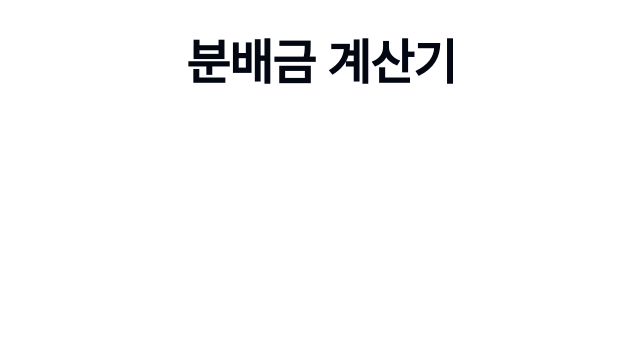
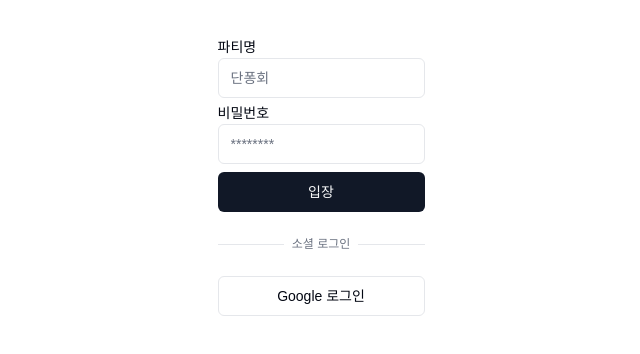
Before and after one commit to witch-factory/maple-share, a React (Vite) app: page / in a window 1280 px wide. Shown: the top 354 px of the page, without its empty margins (319-959 px from the left). Built offline with nearby package versions, Linux system fonts and the light colour scheme.

Commit message:
간단한 로그인 폼

```diff
--- a/package.json
+++ b/package.json
@@ -10,6 +10,7 @@
     "preview": "vite preview"
   },
   "dependencies": {
+    "@radix-ui/react-label": "^2.0.2",
     "@radix-ui/react-slot": "^1.0.2",
     "class-variance-authority": "^0.7.0",
     "clsx": "^2.0.0",
--- a/src/App.tsx
+++ b/src/App.tsx
@@ -1,9 +1,12 @@
+import AuthForm from './components/userAuthForm';
+
 function App() {
   return (
     <main className='p-10 flex justify-center'>
-      <h1 className='scroll-m-20 text-4xl font-extrabold tracking-tight lg:text-5xl'>
+      {/* <h1 className='scroll-m-20 text-4xl font-extrabold tracking-tight lg:text-5xl'>
         분배금 계산기
-      </h1>
+  </h1> */}
+      <AuthForm />
     </main>
   );
 }
--- /dev/null
+++ b/src/components/ui/input.tsx
@@ -0,0 +1,25 @@
+import * as React from "react"
+
+import { cn } from "@/lib/utils"
+
+export interface InputProps
+  extends React.InputHTMLAttributes<HTMLInputElement> {}
+
+const Input = React.forwardRef<HTMLInputElement, InputProps>(
+  ({ className, type, ...props }, ref) => {
+    return (
+      <input
+        type={type}
+        className={cn(
+          "flex h-10 w-full rounded-md border border-input bg-background px-3 py-2 text-sm ring-offset-background file:border-0 file:bg-transparent file:text-sm file:font-medium placeholder:text-muted-foreground focus-visible:outline-none focus-visible:ring-2 focus-visible:ring-ring focus-visible:ring-offset-2 disabled:cursor-not-allowed disabled:opacity-50",
+          className
+        )}
+        ref={ref}
+        {...props}
+      />
+    )
+  }
+)
+Input.displayName = "Input"
+
+export { Input }
--- /dev/null
+++ b/src/components/ui/label.tsx
@@ -0,0 +1,24 @@
+import * as React from "react"
+import * as LabelPrimitive from "@radix-ui/react-label"
+import { cva, type VariantProps } from "class-variance-authority"
+
+import { cn } from "@/lib/utils"
+
+const labelVariants = cva(
+  "text-sm font-medium leading-none peer-disabled:cursor-not-allowed peer-disabled:opacity-70"
+)
+
+const Label = React.forwardRef<
+  React.ElementRef<typeof LabelPrimitive.Root>,
+  React.ComponentPropsWithoutRef<typeof LabelPrimitive.Root> &
+    VariantProps<typeof labelVariants>
+>(({ className, ...props }, ref) => (
+  <LabelPrimitive.Root
+    ref={ref}
+    className={cn(labelVariants(), className)}
+    {...props}
+  />
+))
+Label.displayName = LabelPrimitive.Root.displayName
+
+export { Label }
--- /dev/null
+++ b/src/components/userAuthForm/index.tsx
@@ -0,0 +1,72 @@
+import { useState } from 'react';
+
+import { Button } from '@/components/ui/button';
+import { Input } from '@/components/ui/input';
+import { Label } from '@/components/ui/label';
+
+function UserAuthForm() {
+  const [isLoading, setIsLoading] = useState<boolean>(false);
+
+  const onSubmit = (e: React.FormEvent<HTMLFormElement>) => {
+    e.preventDefault();
+    setIsLoading(true);
+
+    setTimeout(() => {
+      setIsLoading(false);
+      console.log('submit');
+    }, 3000);
+  };
+
+  return (
+    <div className='grid gap-6'>
+      <form onSubmit={onSubmit}>
+        <div className='grid gap-2'>
+          <div className='grid gap-1'>
+            <Label htmlFor='party'>
+              파티명
+            </Label>
+            <Input
+              id='party'
+              placeholder='단퐁회'
+              type='text'
+              autoCapitalize='none'
+              autoComplete='organization'
+              autoCorrect='off'
+              disabled={isLoading}
+            />
+          </div>
+          <div className='grid gap-1'>
+            <Label htmlFor='password'>
+              비밀번호
+            </Label>
+            <Input
+              id='password'
+              placeholder='********'
+              type='password'
+              autoComplete='current-password'
+              disabled={isLoading}
+            />
+          </div>
+          <Button type='submit' disabled={isLoading}>
+            {isLoading ? '로딩 중...' : '입장'}
+          </Button>
+        </div>
+      </form>
+      <div className='relative'>
+        <div className='absolute inset-0 flex items-center'>
+          <span className='w-full border-t' />
+        </div>
+        <div className='relative flex justify-center text-xs uppercase'>
+          <span className='bg-background px-2 text-muted-foreground'>
+            소셜 로그인
+          </span>
+        </div>
+      </div>
+      <Button variant='outline' type='button' disabled={isLoading}>
+        Google 로그인
+      </Button>
+    </div>
+  );
+}
+
+export default UserAuthForm;
--- a/src/index.css
+++ b/src/index.css
@@ -35,6 +35,8 @@
     --radius: 0.5rem;
 
     font-family: sans-serif;
+
+    /* cyan color */
   }
 
   .dark {
```
Also changed, not shown: src/components/authForm/index.tsx (deleted), 1 other file (tests, documents, lock files or other folders).
